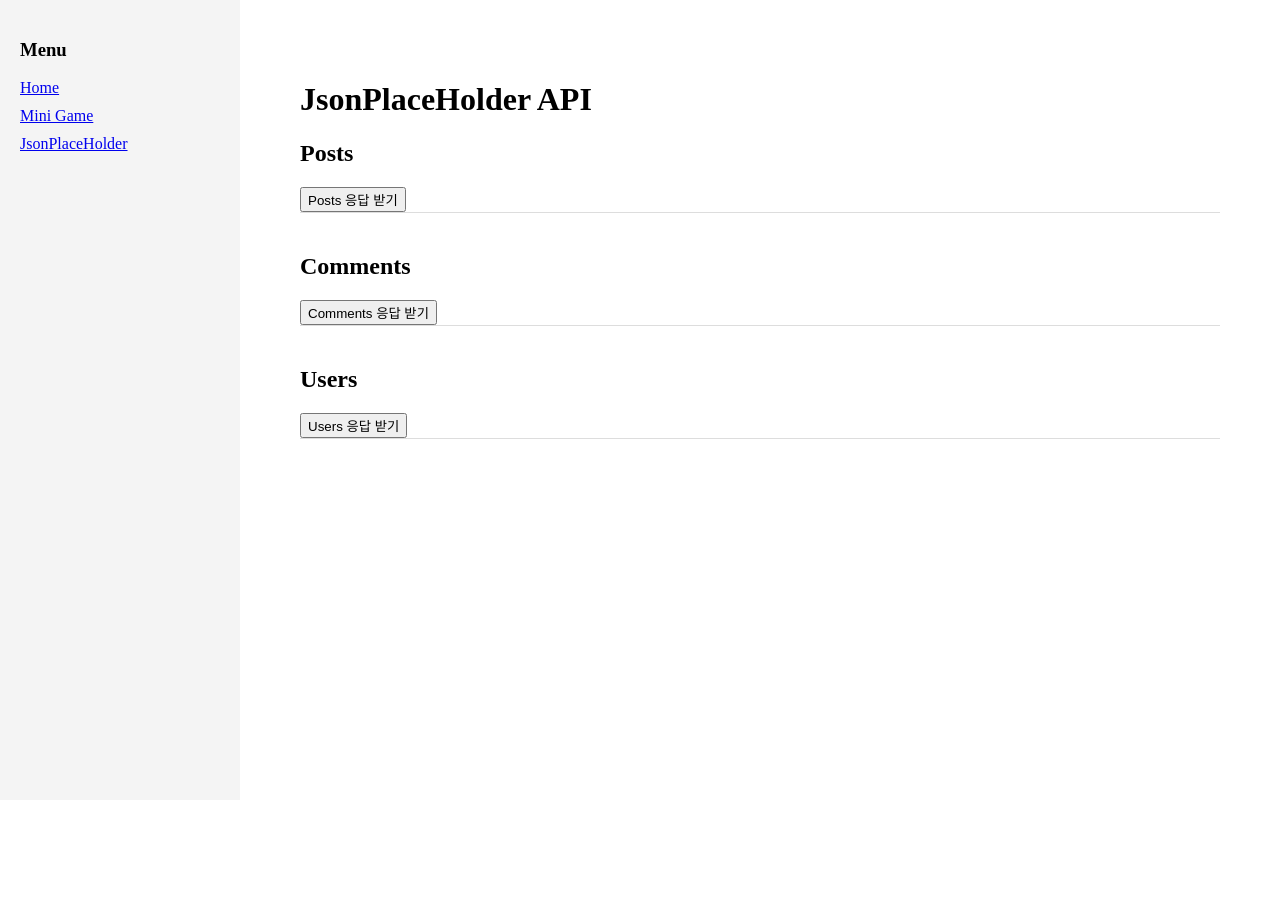
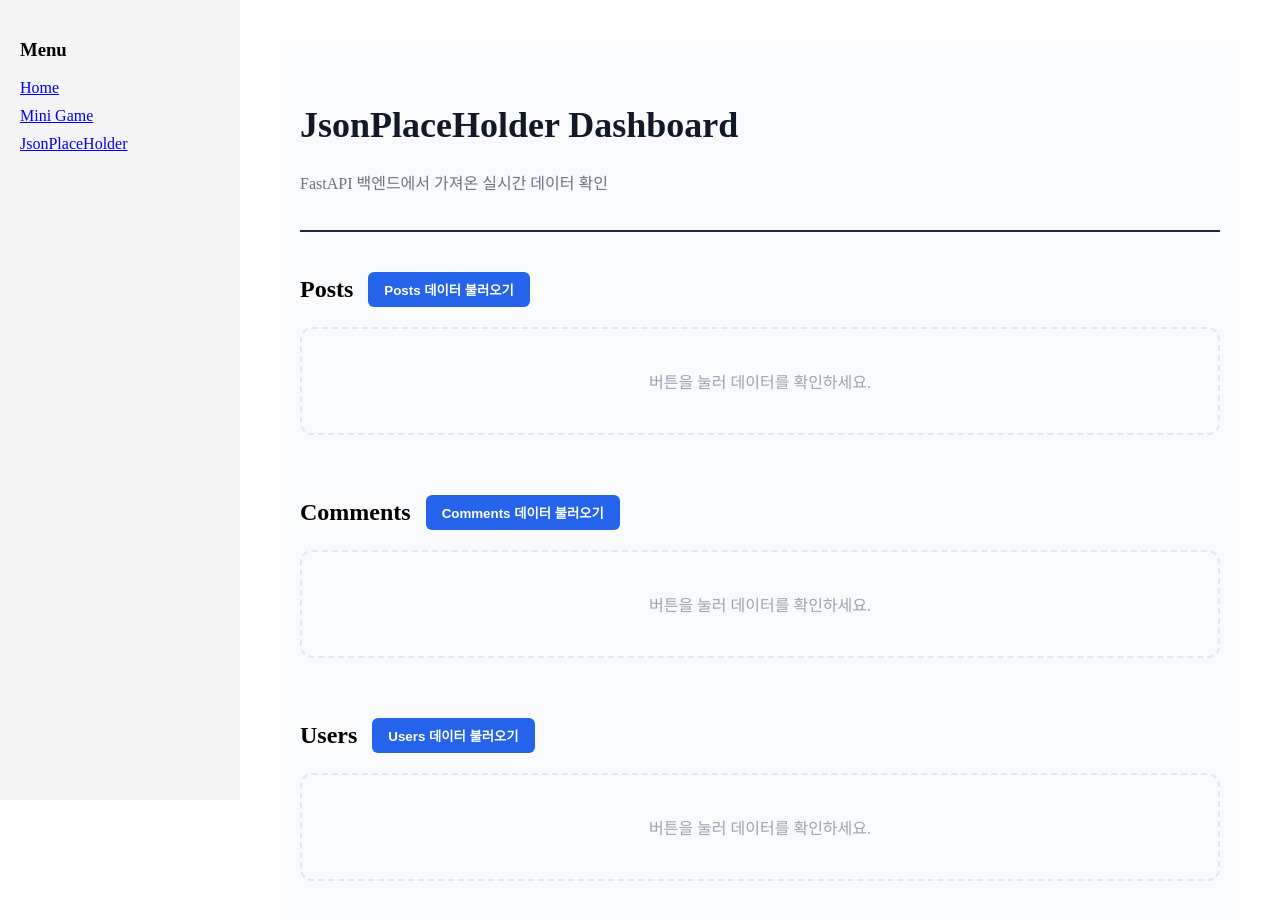
Before and after one commit to ehdtn3540/my-nextjs, a Next.js app: page /jsonplaceholder in a window 1280 px wide. Shown: the top 920 px of the page. Before the commit the page ends 800 px from the top, so only its background shows below. Built offline with nearby package versions, Linux system fonts and the light colour scheme.

Commit message:
jsonplaceholder 페이지 PostCard 형식으로 출력

```diff
--- a/app/jsonplaceholder/page.tsx
+++ b/app/jsonplaceholder/page.tsx
@@ -4,75 +4,118 @@ import { useState } from "react";
 
 // 1. 공통 컴포넌트 정의
 function JsonPlaceHolderAPI({ title, endpoint }: { title: string; endpoint: string }) {
-  const [data, setData] = useState<any>(null);
+  const [data, setData] = useState<any[] | null>(null);
 
   const checkConnection = async () => {
     try {
       const response = await fetch(endpoint);
       const result = await response.json();
-      setData(result);
+      // 데이터가 배열인지 확인 후 저장 (에러 대응)
+      setData(Array.isArray(result) ? result : [result]);
     } catch (error) {
-      console.error('${title} 연결 실패:', error);
-      setData({ status: "error", message: "백엔드 서버를 확인하세요." });
+      console.error(`${title} 연결 실패:`, error);
+      setData(null);
     }
   };
 
+  // 데이터 타입에 따른 렌더링 로직
+  const renderContent = () => {
+    if (!data) return null;
+
+    return (
+      <div style={{
+        display: "grid",
+        gridTemplateColumns: "repeat(auto-fill, minmax(280px, 1fr))",
+        gap: "20px",
+        marginTop: "20px"
+      }}>
+        {data.map((item: any) => (
+          <div key={item.id} style={{
+            padding: "20px",
+            borderRadius: "12px",
+            backgroundColor: "#fff",
+            boxShadow: "0 4px 6px -1px rgba(0,0,0,0.1), 0 2px 4px -1px rgba(0,0,0,0.06)",
+            border: "1px solid #f0f0f0",
+            display: "flex",
+            flexDirection: "column"
+          }}>
+            {/* 상단 라벨 */}
+            <div style={{ display: "flex", justifyContent: "space-between", marginBottom: "10px" }}>
+              <span style={{ fontSize: "12px", fontWeight: "bold", color: "#3b82f6", backgroundColor: "#eff6ff", padding: "2px 8px", borderRadius: "10px" }}>
+                {title === "Users" ? "User" : `ID: ${item.id}`}
+              </span>
+            </div>
+
+            {/* 본문 내용 (데이터 종류에 따라 다르게 출력) */}
+            <h3 style={{ fontSize: "18px", fontWeight: "bold", marginBottom: "10px", color: "#1f2937", textTransform: "capitalize" }}>
+              {item.title || item.name || "No Title"}
+            </h3>
+
+            <p style={{ fontSize: "14px", color: "#4b5563", lineHeight: "1.5", flexGrow: 1 }}>
+              {item.body || item.email || (item.address && `${item.address.city}, ${item.company.name}`) || "No Content"}
+            </p>
+
+            {/* 하단 추가 정보 (댓글인 경우 이메일 표시 등) */}
+            {item.email && title === "Comments" && (
+              <div style={{ marginTop: "15px", fontSize: "12px", color: "#9ca3af", borderTop: "1px solid #eee", pt: "10px" }}>
+                From: {item.email}
+              </div>
+            )}
+          </div>
+        ))}
+      </div>
+    );
+  };
+
   return (
-    <div style={{ marginBottom: "40px", borderBottom: "1px solid #ddd", pb: "20px" }}>
-      <h2>{title}</h2>
-      <button onClick={checkConnection}>{title} 응답 받기</button>
-      {data && (
-          <textarea
-            readOnly // 사용자가 직접 수정하지 못하게 읽기 전용으로 설정
-            value={JSON.stringify(data, null, 2)}
-            style={{
-              marginTop: "20px",
-              width: "100%",      // 가로 너비를 꽉 채움
-              height: "200px",     // 기본 높이 설정
-              background: "#f4f4f4",
-              padding: "10px",
-              border: "1px solid #ccc",
-              fontFamily: "monospace", // JSON 데이터를 보기 좋게 고정폭 글꼴 사용
-              resize: "vertical"   // 사용자가 세로로 크기를 조절할 수 있게 허용
-            }}
-          />
+    <div style={{ marginBottom: "60px" }}>
+      <div style={{ display: "flex", alignItems: "center", gap: "15px", marginBottom: "20px" }}>
+        <h2 style={{ fontSize: "24px", fontWeight: "800", margin: 0 }}>{title}</h2>
+        <button
+          onClick={checkConnection}
+          style={{
+            padding: "8px 16px",
+            backgroundColor: "#2563eb",
+            color: "white",
+            border: "none",
+            borderRadius: "6px",
+            cursor: "pointer",
+            fontWeight: "600",
+            transition: "background 0.2s"
+          }}
+          onMouseOver={(e) => (e.currentTarget.style.backgroundColor = "#1d4ed8")}
+          onMouseOut={(e) => (e.currentTarget.style.backgroundColor = "#2563eb")}
+        >
+          {title} 데이터 불러오기
+        </button>
+      </div>
+
+      {data ? renderContent() : (
+        <div style={{ padding: "40px", textAlign: "center", border: "2px dashed #e5e7eb", borderRadius: "12px", color: "#9ca3af" }}>
+          버튼을 눌러 데이터를 확인하세요.
+        </div>
       )}
-{/*
-      {data && (
-        <table style={{ width: "100%", marginTop: "20px", borderCollapse: "collapse", fontSize: "14px" }}>
-          <thead>
-            <tr style={{ background: "#f4f4f4", borderBottom: "2px solid #ccc" }}>
-              <th style={{ padding: "8px", textAlign: "left" }}>ID</th>
-              <th style={{ padding: "8px", textAlign: "left" }}>Title</th>
-              <th style={{ padding: "8px", textAlign: "left" }}>Body</th>
-            </tr>
-          </thead>
-          <tbody>
-            {data.map((item) => (
-              <tr key={item.id} style={{ borderBottom: "1px solid #eee" }}>
-                <td style={{ padding: "8px" }}>{item.id}</td>
-                <td style={{ padding: "8px" }}>{item.title}</td>
-                <td style={{ padding: "8px", color: "#666" }}>{item.body.slice(0, 50)}...</td>
-              </tr>
-            ))}
-          </tbody>
-        </table>
-      )}
-*/}
     </div>
   );
 }
 
-// 2. 메인 페이지에서 사용
+// 2. 메인 페이지
 export default function TestPage() {
   return (
-    <div style={{ padding: "20px" }}>
-      <h1>JsonPlaceHolder API</h1>
-      {/* 전체 게시글 */}
+    <div style={{
+      maxWidth: "1200px",
+      margin: "0 auto",
+      padding: "40px 20px",
+      backgroundColor: "#f9fafb",
+      minHeight: "100vh"
+    }}>
+      <header style={{ marginBottom: "40px", borderBottom: "2px solid #1f2937", paddingBottom: "20px" }}>
+        <h1 style={{ fontSize: "36px", fontWeight: "900", color: "#111827" }}>JsonPlaceHolder Dashboard</h1>
+        <p style={{ color: "#6b7280" }}>FastAPI 백엔드에서 가져온 실시간 데이터 확인</p>
+      </header>
+
       <JsonPlaceHolderAPI title="Posts" endpoint="http://localhost:8000/jsonplaceholder/posts" />
-      {/* 전체 댓글 */}
       <JsonPlaceHolderAPI title="Comments" endpoint="http://localhost:8000/jsonplaceholder/comments" />
-      {/* 전체 사용자 */}
       <JsonPlaceHolderAPI title="Users" endpoint="http://localhost:8000/jsonplaceholder/users" />
     </div>
   );
```
